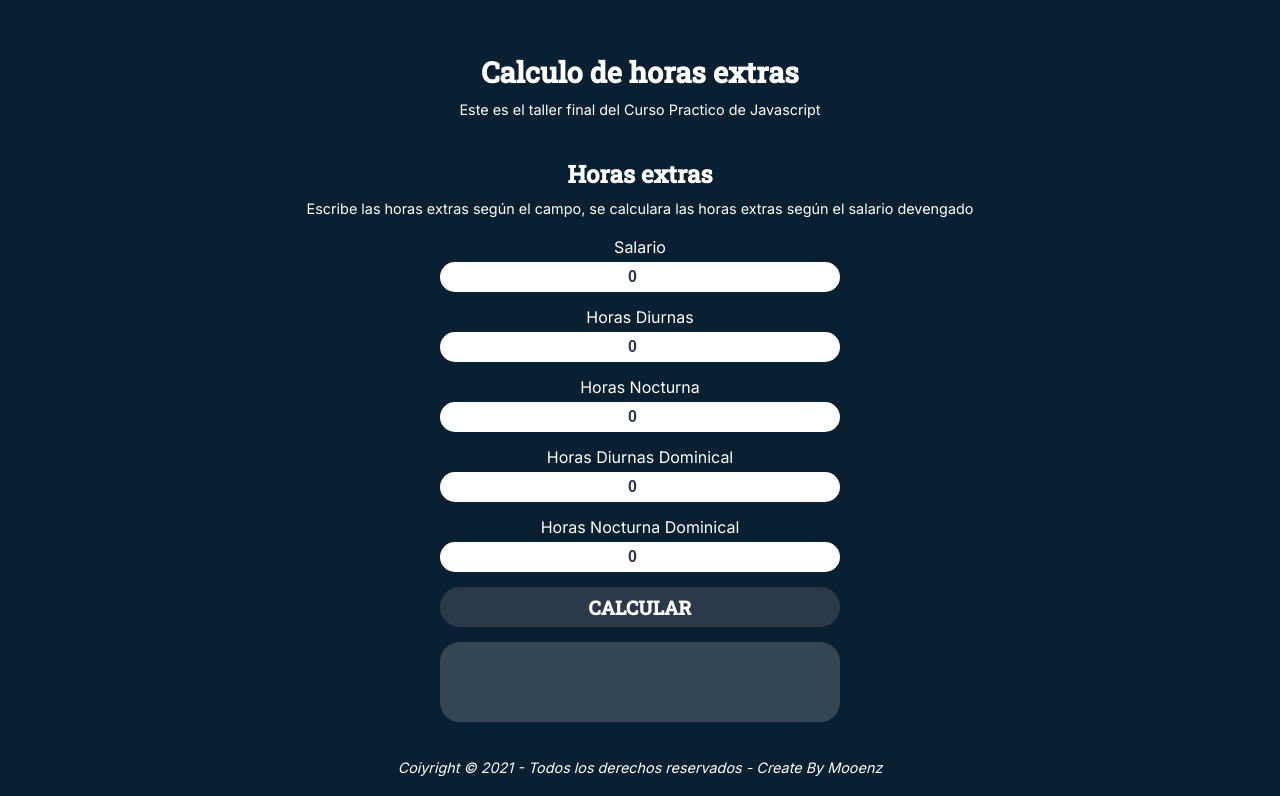
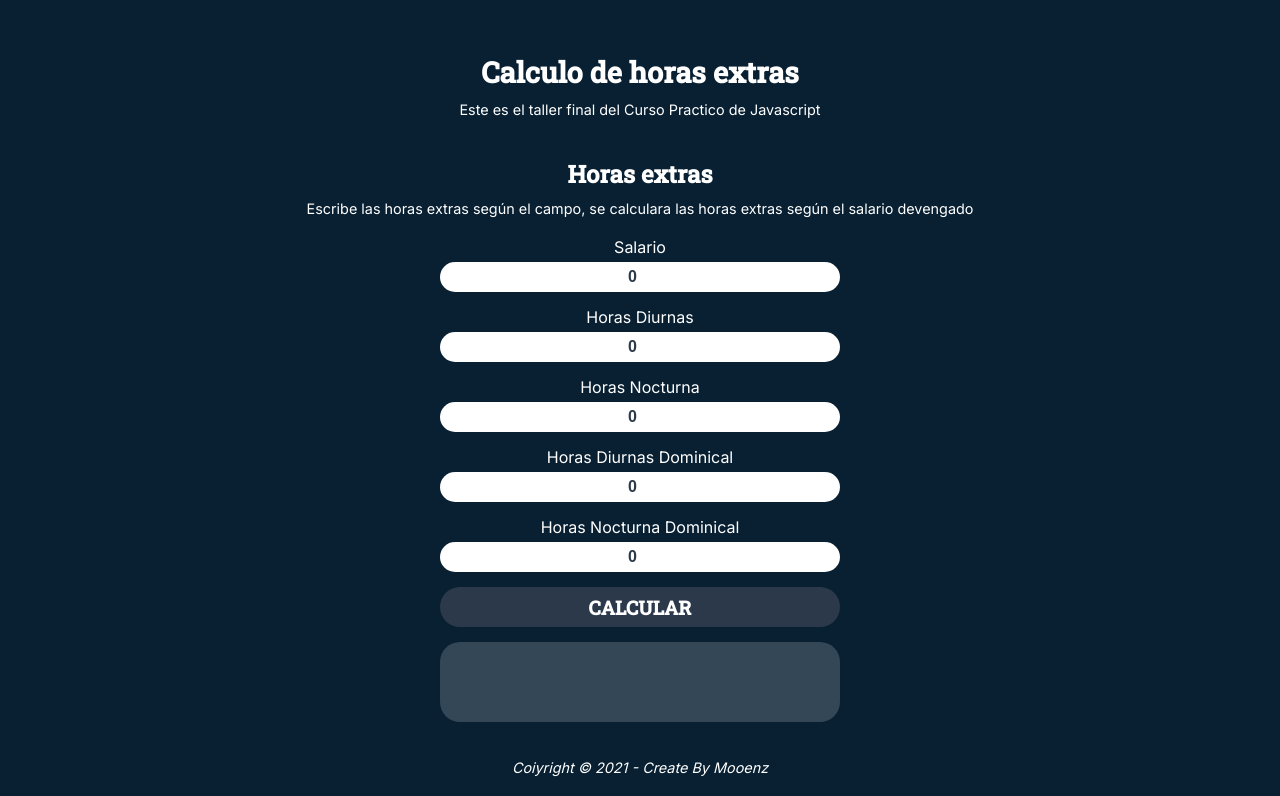
Before and after one commit to Mooenz/platzi-curso-practico-js, a plain HTML site: page 5. Calculadora de horas extras/horas-extras.html in a window 1280 px wide. Shown: the part 68-864 px from the top of the page. Drawn offline with Linux system fonts and the light colour scheme.

Commit message:
Update horas-extras.html
Acortando footer

```diff
--- a/5. Calculadora de horas extras/horas-extras.html
+++ b/5. Calculadora de horas extras/horas-extras.html
@@ -84,7 +84,7 @@
         <script>
           document.write(new Date().getFullYear());
         </script>
-        - Todos los derechos reservados - Create By
+        - Create By
         <a
           class="footer__link text-decoration"
           href="https://github.com/Mooenz"
```
